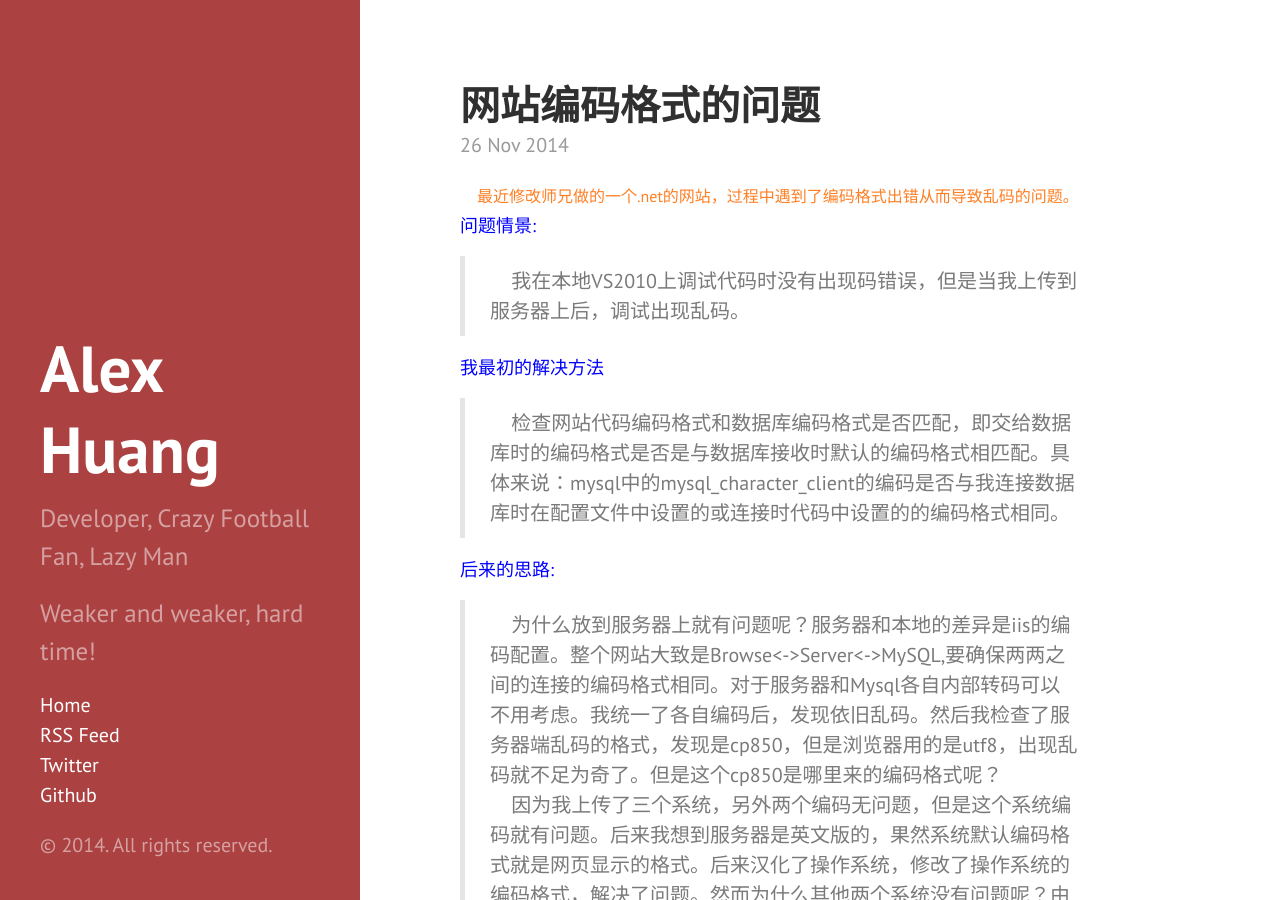
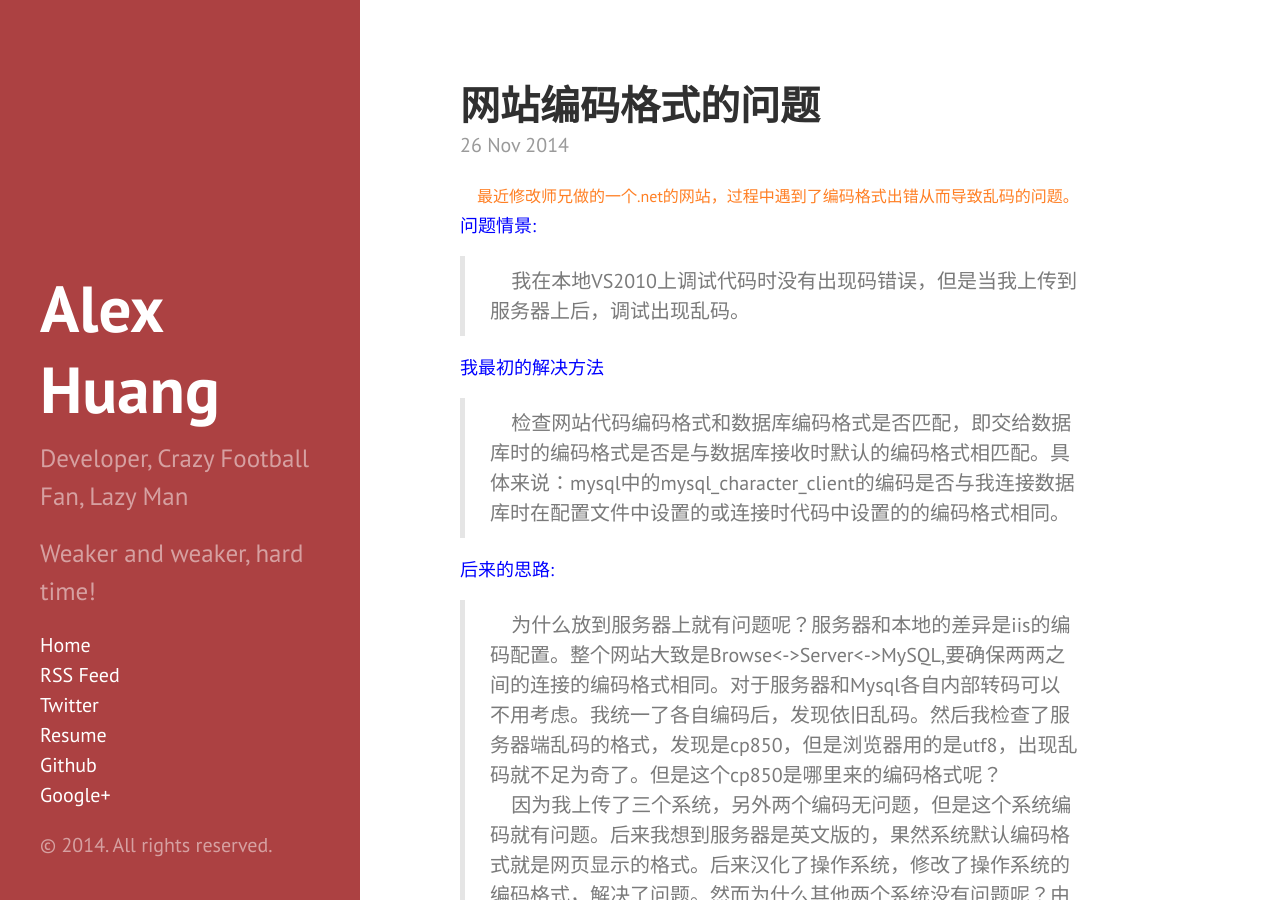
Before and after one commit to huanghaihui/alexhuang, a Jekyll site: the page built from _posts/2014-11-26-Web-Encoding.md, in a window 1280 px wide and 900 px high. Built offline with Jekyll 4.4.1, drawn with Linux system fonts in a browser that asks for light colours.

Commit message:
Update sidebar.html

```diff
--- a/_includes/sidebar.html
+++ b/_includes/sidebar.html
@@ -33,17 +33,22 @@
         </a>
       </li>
       <li class="sidebar-nav-item">
-        <a href="https://twitter.com/HaihuiHuang1">
+        <a target="_blank" href="https://twitter.com/HaihuiHuang1">
             Twitter
         </a>
       </li>
+       <li class="sidebar-nav-item">
+        <a target="_blank" href="https://alexhuang.coding.io">
+            Resume
+        </a>
+      </li>
       <li class="sidebar-nav-item">
-        <a href="https://github.com/huanghaihui">
+        <a target="_blank" href="https://github.com/huanghaihui">
             Github
         </a>
       </li>
       <li class="sidebar-nav-item">
-        <a style="display:none" href="https://plus.google.com/u/0/113284648579243384149/posts">
+        <a target="_blank" href="https://plus.google.com/u/0/113284648579243384149/posts">
             Google+
         </a>
       </li>
```
